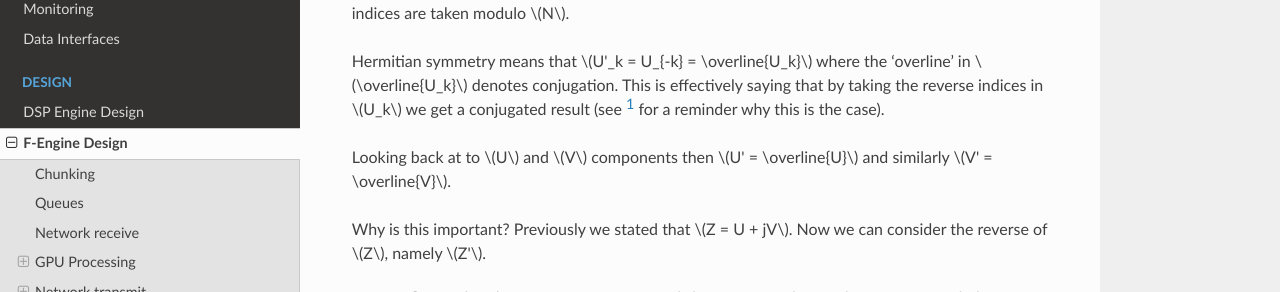
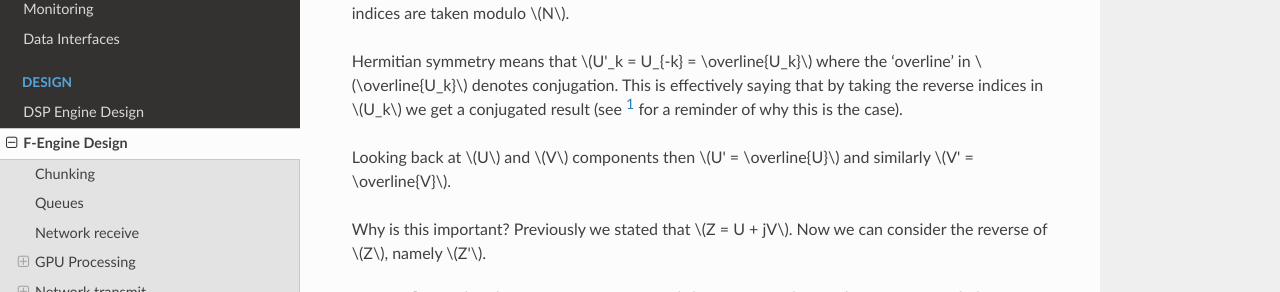
Before and after one commit to ska-sa/katgpucbf, a Sphinx documentation site: the page built from doc/fgpu.design.rst, in a window 1280 px wide and 900 px high, scrolled down 4107 px. Shown: the part 158-450 px from the top of the window. Built offline with Sphinx 7.4.7 and the Read the Docs theme 2.0.0, drawn with Linux system fonts in a browser that asks for light colours; a script that is not in the unit is left out; the version number could not be read and is left out; some of the changed text lies outside the part shown.

Commit message:
Changes as per PR #386. Fixed footnote.

```diff
--- a/doc/fgpu.design.rst
+++ b/doc/fgpu.design.rst
@@ -224,9 +224,9 @@
 
 Hermitian symmetry means that :math:`U'_k = U_{-k} = \overline{U_k}` where
 the 'overline' in :math:`\overline{U_k}` denotes conjugation. This is effectively saying that by taking the
-reverse indices in :math:`U_k` we get a conjugated result (see [#]_ for a reminder why this is the case).
+reverse indices in :math:`U_k` we get a conjugated result (see [#]_ for a reminder of why this is the case).
 
-Looking back at to :math:`U` and :math:`V` components then :math:`U' = \overline{U}` and similarly :math:`V' = \overline{V}`.
+Looking back at :math:`U` and :math:`V` components then :math:`U' = \overline{U}` and similarly :math:`V' = \overline{V}`.
 
 Why is this important? Previously we stated that :math:`Z = U + jV`. Now we can consider the reverse of :math:`Z`,
 namely :math:`Z'`.
```
Also changed, not shown: other parts of doc/fgpu.design.rst (+7 -1 lines).
